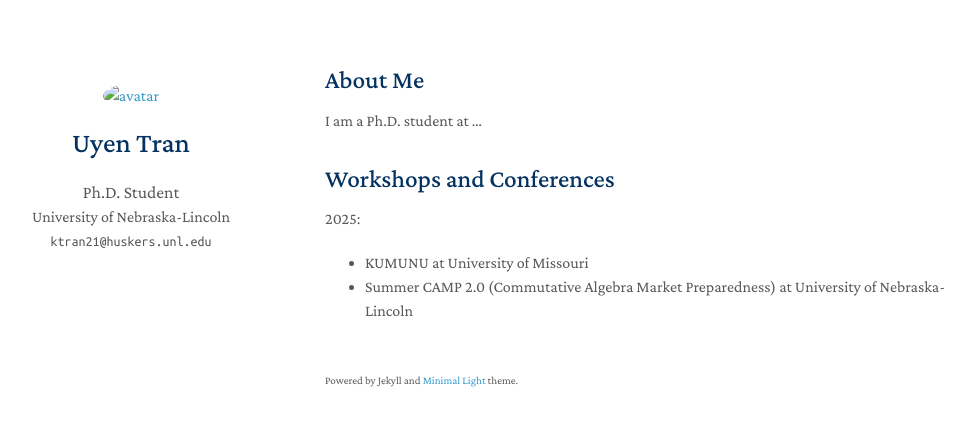
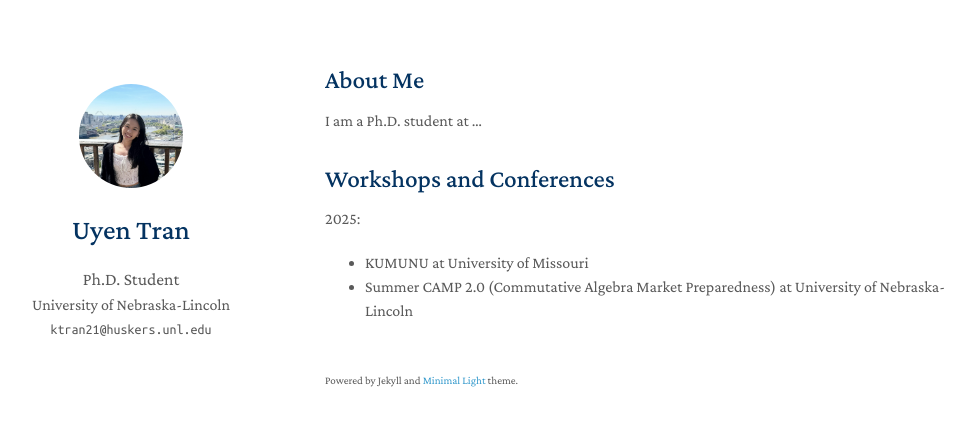
Before and after one commit to uyen-tran/uyen-tran.github.io, a Jekyll site: the page built from index.md, in a window 1280 px wide. Shown: the top 426 px of the page, without its empty margins (145-1120 px from the left). Built offline with Jekyll 4.4.1, drawn with Linux system fonts in a browser that asks for light colours; a style sheet for code colours, icons or effects is not loaded; our own code applies the rules of GitHub Pages for plain Markdown files.

Commit message:
Update _config.yml

```diff
--- a/_config.yml
+++ b/_config.yml
@@ -20,9 +20,9 @@ canonical: https://uyen-tran.github.io/
 
 # Images (e.g., your profile picture and your website's favicon)
 # "favicon" and "favicon_dark" are used for the light and dark modes, respectively.
-avatar: ./assets/img/profile.jpg
-favicon: ./assets/img/profile.jpg
-favicon_dark: ./assets/img/profile.jpg
+avatar: ./assets/img/profilepic.jpg
+favicon: ./assets/img/profilepic.jpg
+favicon_dark: ./assets/img/profilepic.jpg
 
 # Footnote
 # You may use the option to disable the footnote, "Powered by Jekyll and Minimal Light theme."
@@ -55,5 +55,5 @@ exclude:
   - LICENSE
   - minimal-light.gemspec
   - html_source_file/
-  - _includes/
-  - _data/
+  # - _includes/
+  # - _data/
```
